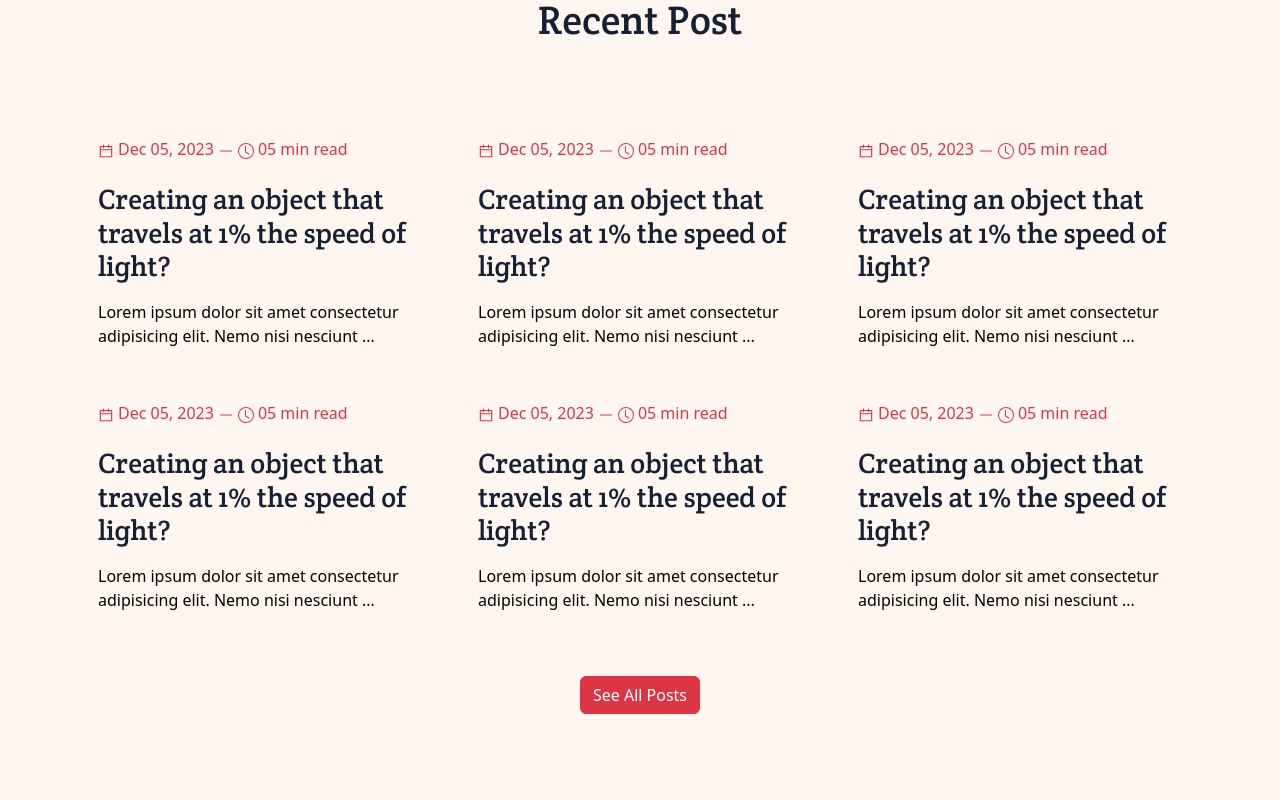
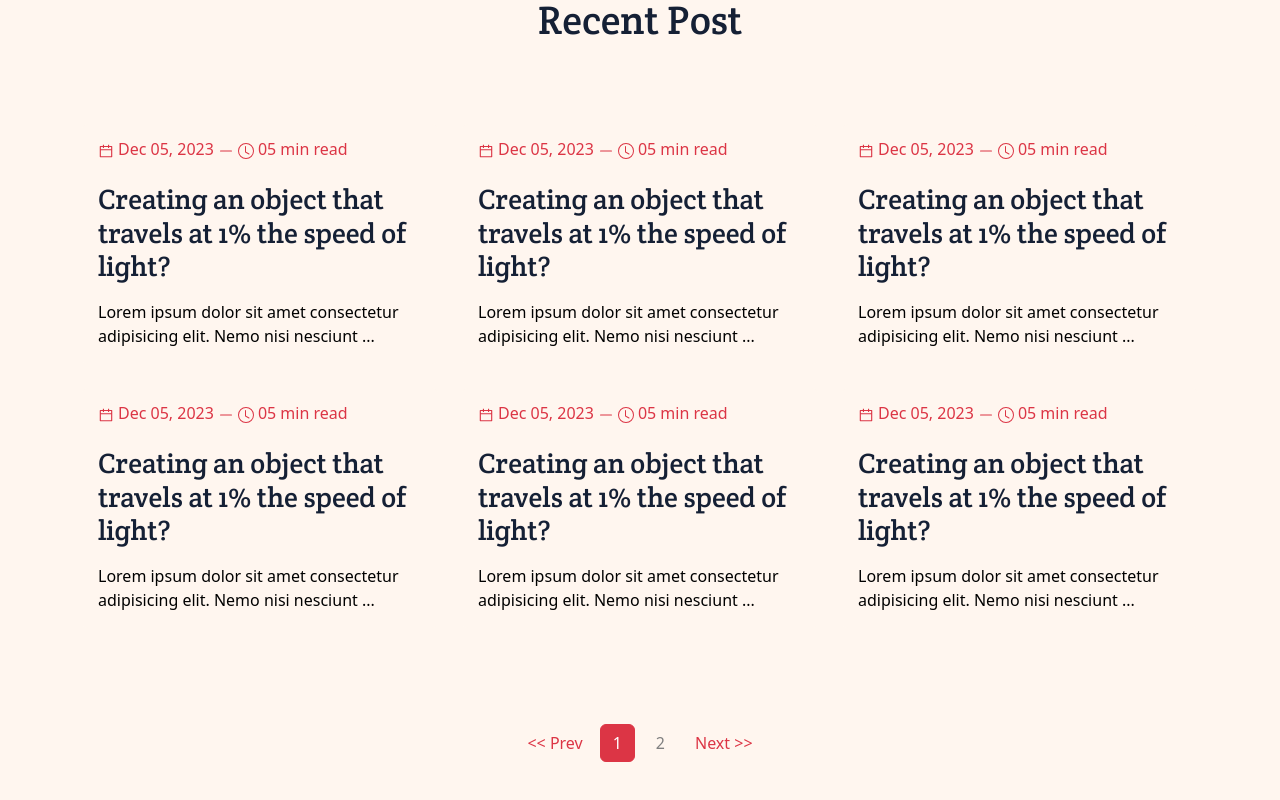
Before and after one commit to JaznanOfficial/rojnamcha-blog-frontend, a Next.js app: page / in a window 1280 px wide. Shown: the part 746-1546 px from the top of the page. Before the commit the page ends 1508 px from the top, so only its background shows below. Built offline with nearby package versions, Linux system fonts and the light colour scheme; a web font is replaced by a local one.

Commit message:
pagination done

```diff
--- a/app/components/Posts.js
+++ b/app/components/Posts.js
@@ -1,8 +1,9 @@
 "use client";
-import React from "react";
+import React, { useState } from "react";
 import { Card, Col, Container, Row } from "react-bootstrap";
 import Post from "./Post";
 import { Crete_Round } from "next/font/google";
+import ReactPaginate from "react-paginate";
 
 const crete = Crete_Round({
     subsets: ["latin"],
@@ -11,6 +12,18 @@ const crete = Crete_Round({
 });
 
 const Posts = () => {
+    const allPosts = [1, 2, 3, 4, 5, 6, 7, 8, 9, 10, 11, 12, 13, 14];
+
+    // pagination
+    const [pageNumber, setPageNumber] = useState(0);
+    const postsPerPage = 9;
+    const skip = postsPerPage * pageNumber;
+    const displayPosts = allPosts.slice(skip, skip + postsPerPage);
+    const totalPage = Math.ceil(allPosts.length / postsPerPage);
+    // console.log(totalPage);
+    const pageChange = ({ selected }) => {
+        setPageNumber(selected);
+    };
     return (
         <div className="mt-5">
             <h1
@@ -26,10 +39,25 @@ const Posts = () => {
                     ))}
                 </Row>
             </Container>
-            <div className="my-5 text-center">
-                <button type="button" class="btn btn-danger">
-                    See All Posts
-                </button>
+
+            <div className="py-5 my-5 text-center w-75 mx-auto">
+                <ReactPaginate
+                    previousLabel={"<< Prev"}
+                    nextLabel={"Next >>"}
+                    pageCount={totalPage}
+                    onPageChange={pageChange}
+                    breakLabel={"..."}
+                    marginPagesDisplayed={2}
+                    pageRangeDisplayed={3}
+                    containerClassName={
+                        "pagination d-flex align-items-center justify-content-center"
+                    }
+                    activeLinkClassName={"btn btn-active text-white bg-danger border-danger"}
+                    pageLinkClassName={"btn text-gray hover:bg-red-500 hover:border-red-500 mx-1"}
+                    previousLinkClassName={"btn text-danger prev-next-link "}
+                    nextLinkClassName={"btn text-danger prev-next-link"}
+                    breakLinkClassName={"btn text-danger prev-next-link"}
+                />
             </div>
         </div>
     );
--- a/app/globals.css
+++ b/app/globals.css
@@ -99,6 +99,23 @@ a {
 .headline-color {
     color: #152035 !important;
 }
+.text-gray {
+    color: gray !important;
+}
+.text-white {
+    color: white !important;
+}
+.text-gray:hover {
+    color: white !important;
+    background-color: #dc3545 !important;
+    border-color: #dc3545 !important;
+}
+
+.prevLink:hover {
+    color: white !important;
+    background-color: #dc3545 !important ;
+    border-color: #dc3545 !important;
+}
 
 @media (prefers-color-scheme: dark) {
     html {
--- a/package.json
+++ b/package.json
@@ -16,6 +16,7 @@
     "react": "18.2.0",
     "react-bootstrap": "^2.7.2",
     "react-dom": "18.2.0",
-    "react-icons": "^4.8.0"
+    "react-icons": "^4.8.0",
+    "react-paginate": "^8.1.4"
   }
 }
```
Also changed, not shown: 1 other file (tests, documents, lock files or other folders).
